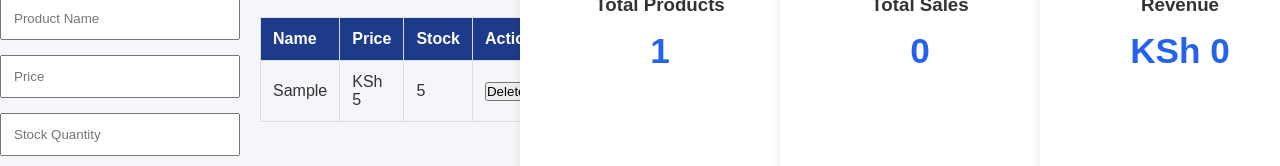
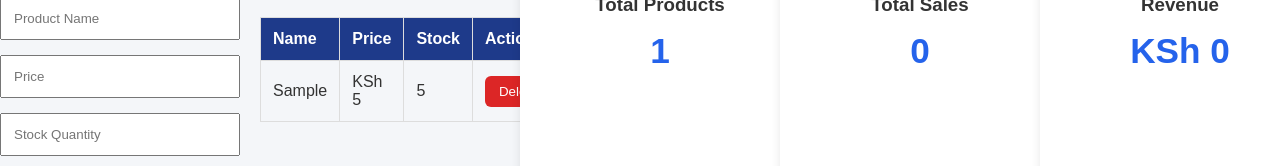
Before and after one commit to SilvesterMburu1/Hardware_online, a plain HTML site: page index.html in a window 1280 px wide. Both pictures are taken after typing "Sample", "5", "5" into the empty fields and a click on the button "Add Product". Shown: the part 173-339 px from the top of the page. Drawn offline with Linux system fonts and the light colour scheme.

Commit message:
Add product deletion functionality

```diff
--- a/assets/css/style.css
+++ b/assets/css/style.css
@@ -157,3 +157,16 @@ table th{
     background:#1e3a8a;
     color:white;
 }
+
+table button{
+    background:#dc2626;
+    color:white;
+    border:none;
+    padding:8px 14px;
+    border-radius:6px;
+    cursor:pointer;
+}
+
+table button:hover{
+    background:#b91c1c;
+}
```
